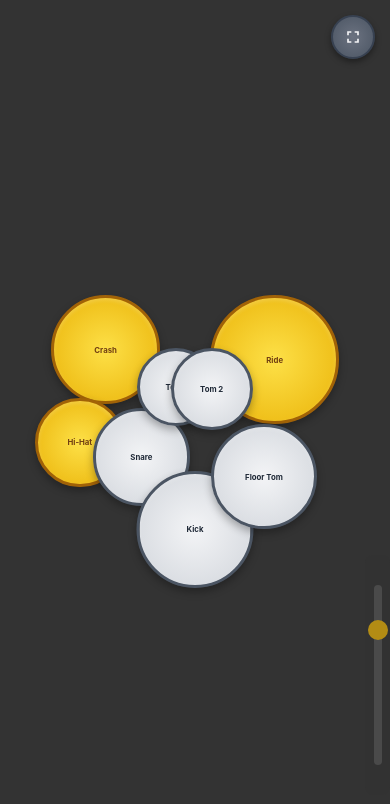
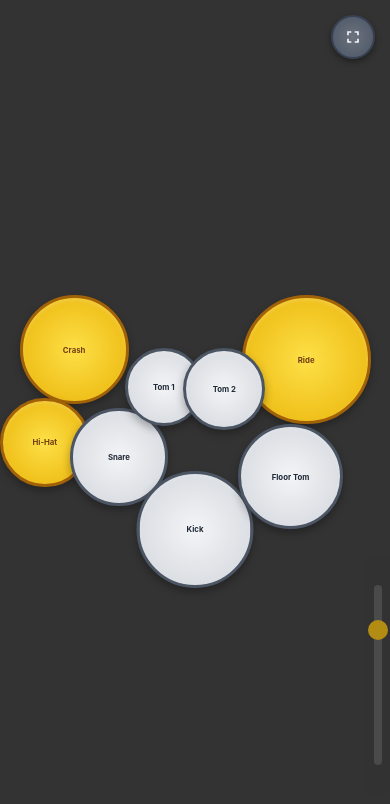
Before and after one commit to storypage-studio/storypage-studio.github.io, a plain HTML site: page drumpad/index.html in a window 390 px wide. Drawn offline with nearby package versions, Linux system fonts and the light colour scheme.

Commit message:
Update max-width of main container for better responsiveness

```diff
--- a/drumpad/index.html
+++ b/drumpad/index.html
@@ -36,7 +36,7 @@
             position: relative;
             width: 100vmin;
             height: 75vmin;
-            max-width: calc(100% - 70px); /* 오른쪽 볼륨 컨트롤 공간 확보 */
+            max-width: 100%;
             max-height: 100%;
             margin-top: 10vmin;
         }
```
